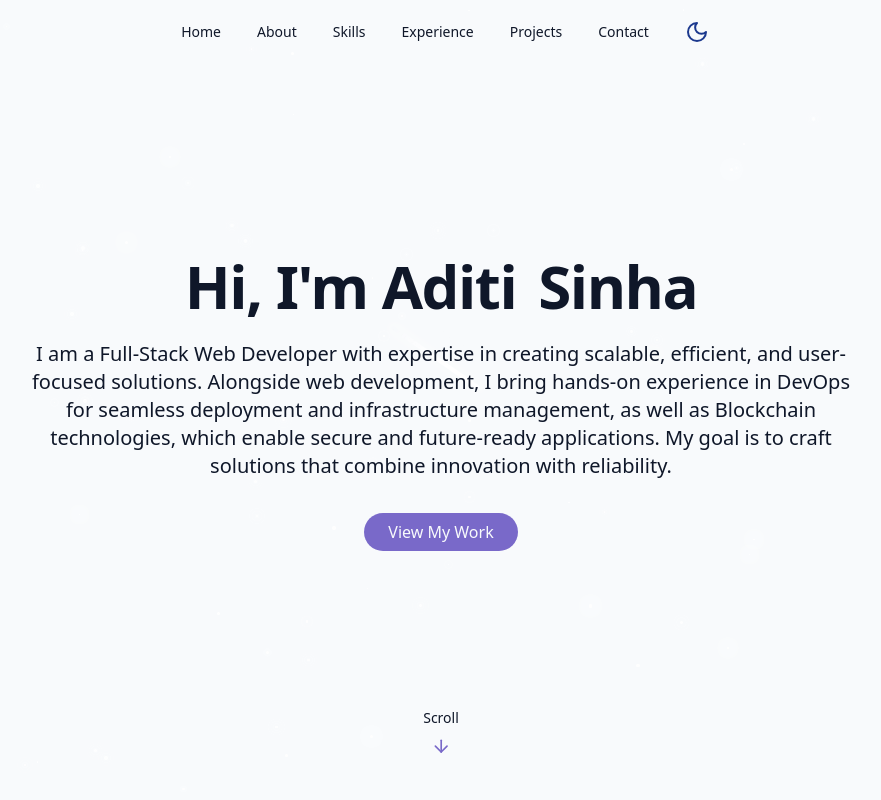
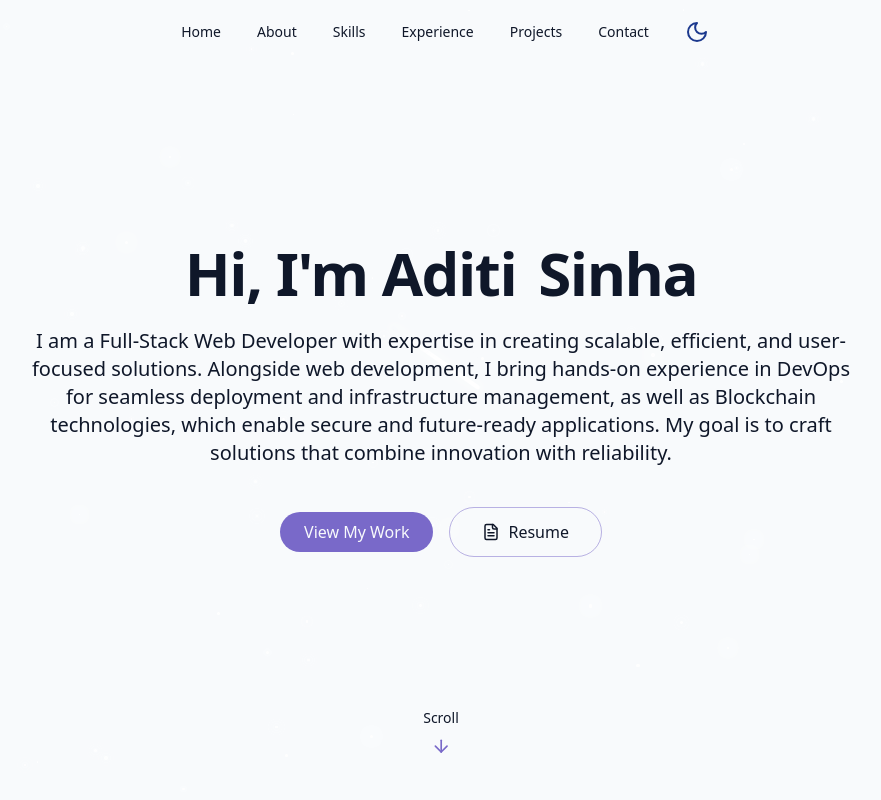
Before and after one commit to aditiisinha/Portfolio_new-, a React (Vite) app: page / in a window 1280 px wide. Shown: the top 800 px of the page, without its empty margins (199-1080 px from the left). Built offline with nearby package versions, Linux system fonts and the light colour scheme.

Commit message:
'cv things updated '

```diff
--- a/src/components/AboutSection.jsx
+++ b/src/components/AboutSection.jsx
@@ -1,4 +1,5 @@
 import { Briefcase, Code, User } from "lucide-react";
+import resume from "../assets/resume/AditiSinha2_1.pdf";
 
 export const AboutSection = () => {
   return (
@@ -38,8 +39,8 @@ while ensuring <strong>reliable deployments</strong>. Additionally, I actively e
               </a>
 
               <a
-                href="/Aditi_Sinha_Resume1.pdf"
-                download="Aditi_Sinha_Resume1.pdf"
+                href={resume}
+                download="Aditi_Sinha_Resume.pdf"
                 className="px-6 py-2 rounded-full border border-primary text-primary hover:bg-primary/10 transition-colors duration-300"
               >
                 Download CV
--- a/src/components/HeroSection.jsx
+++ b/src/components/HeroSection.jsx
@@ -1,4 +1,5 @@
-import { ArrowDown } from "lucide-react";
+import { ArrowDown, FileText } from "lucide-react";
+import resume from "../assets/resume/AditiSinha2_1.pdf";
 
 export const HeroSection = () => {
   return (
@@ -21,15 +22,24 @@ export const HeroSection = () => {
           </h1>
 
           <p className="text-lg md:text-xl text-muted-foreground max-2-2xl mx-auto opacity-0 animate-fade-in-delay-3">
-          I am a Full-Stack Web Developer with expertise in creating scalable, efficient, and user-focused solutions.
-          Alongside web development, I bring hands-on experience in DevOps for seamless deployment and infrastructure management,
-          as well as Blockchain technologies, which enable secure and future-ready applications.
-          My goal is to craft solutions that combine innovation with reliability.
+            I am a Full-Stack Web Developer with expertise in creating scalable, efficient, and user-focused solutions.
+            Alongside web development, I bring hands-on experience in DevOps for seamless deployment and infrastructure management,
+            as well as Blockchain technologies, which enable secure and future-ready applications.
+            My goal is to craft solutions that combine innovation with reliability.
           </p>
 
-          <div className="pt-4 opacity-0 animate-fade-in-delay-4">
+          <div className="pt-4 opacity-0 animate-fade-in-delay-4 flex flex-col sm:flex-row items-center justify-center gap-4">
             <a href="#projects" className="cosmic-button">
               View My Work
+            </a>
+            <a
+              href={resume}
+              target="_blank"
+              rel="noopener noreferrer"
+              className="px-8 py-3 rounded-full border border-primary/50 text-foreground hover:bg-primary/10 transition-all duration-300 flex items-center gap-2"
+            >
+              <FileText size={18} />
+              Resume
             </a>
           </div>
         </div>
```
Also changed, not shown: banner.png (deleted), 1 other file (tests, documents, lock files or other folders). Lines whose indentation alone changed are shown as unchanged.
